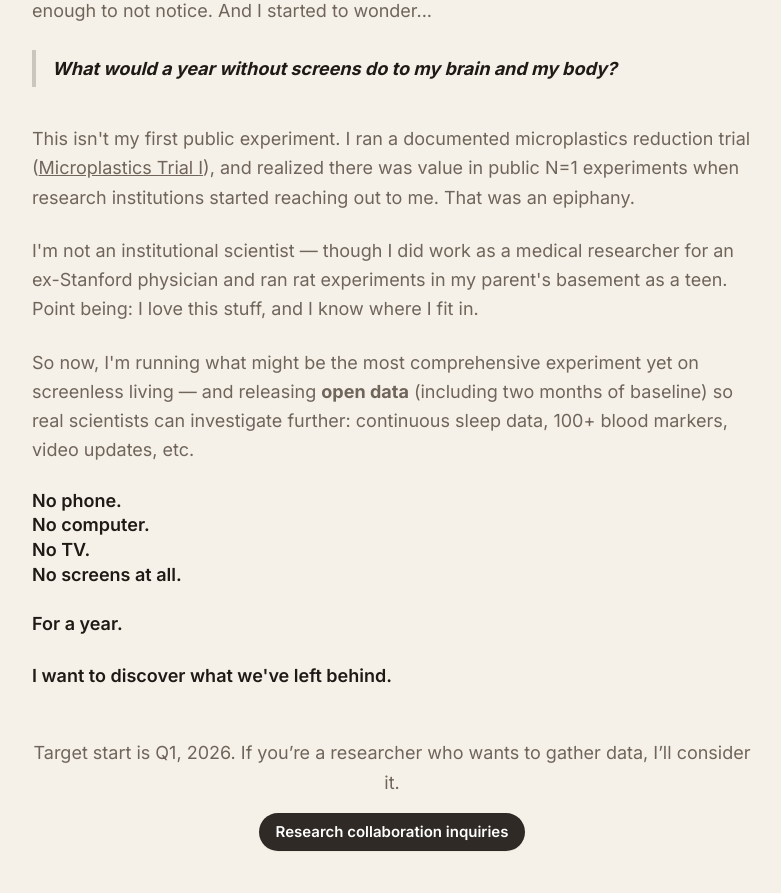
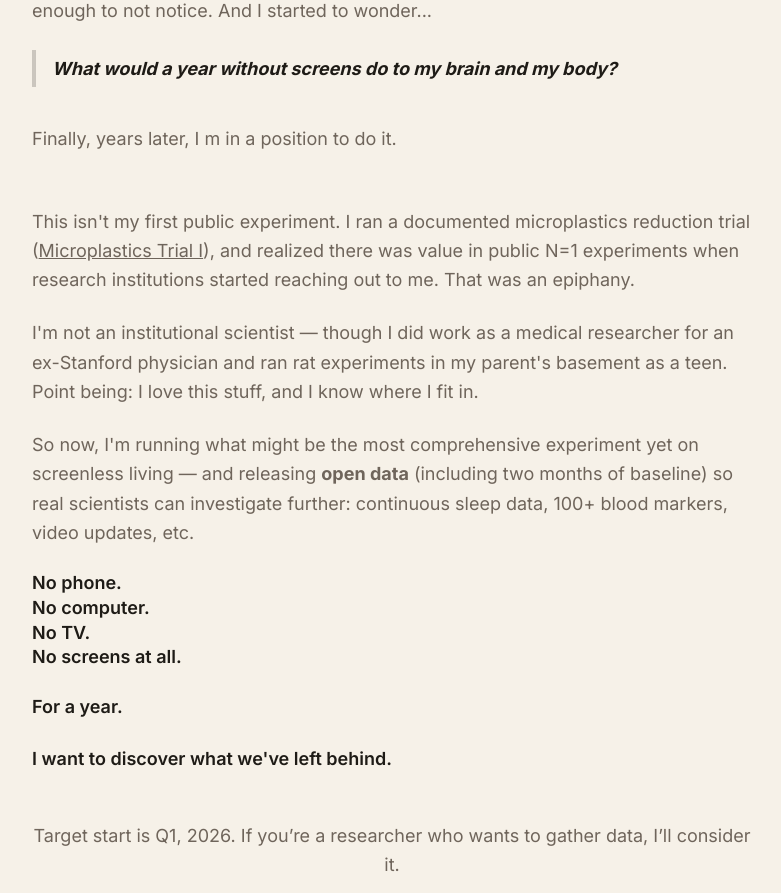
Before and after one commit to dvdaines/year-unplugged-dashboard, a Next.js app: page /about in a window 1280 px wide. Shown: the part 820-1713 px from the top of the page, without its empty margins (248-1029 px from the left). Built offline with nearby package versions, Linux system fonts and the light colour scheme.

Commit message:
Update page.tsx

```diff
--- a/app/about/page.tsx
+++ b/app/about/page.tsx
@@ -76,6 +76,9 @@ export default function AboutPage() {
           </blockquote>
 <br />
 
+<p>Finally, years later, I&nbsp;m in a position to do it.</p>
+<br />
+
           <p>
             This isn&apos;t my first public experiment. I ran a documented microplastics
             reduction trial (
```
